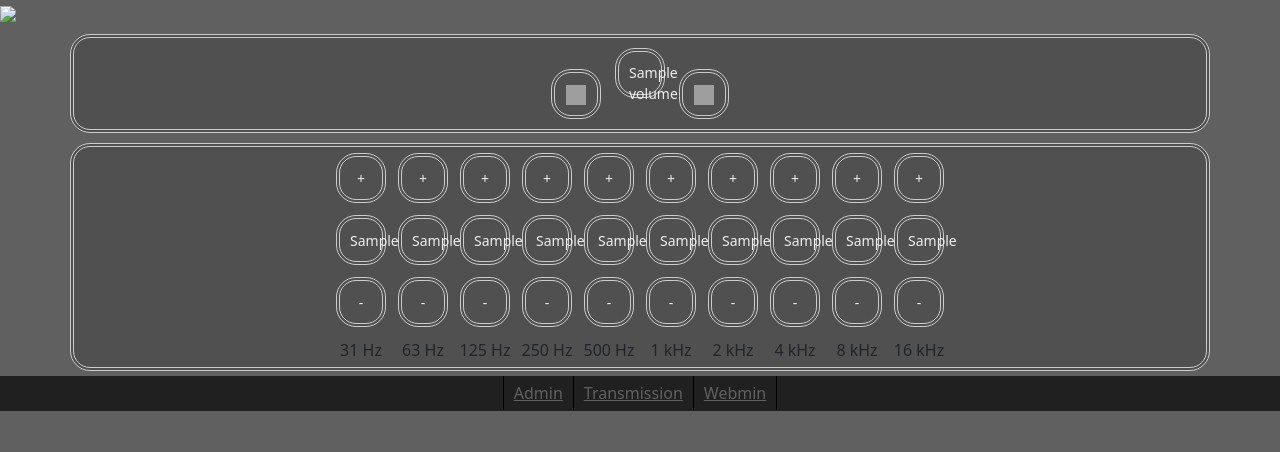
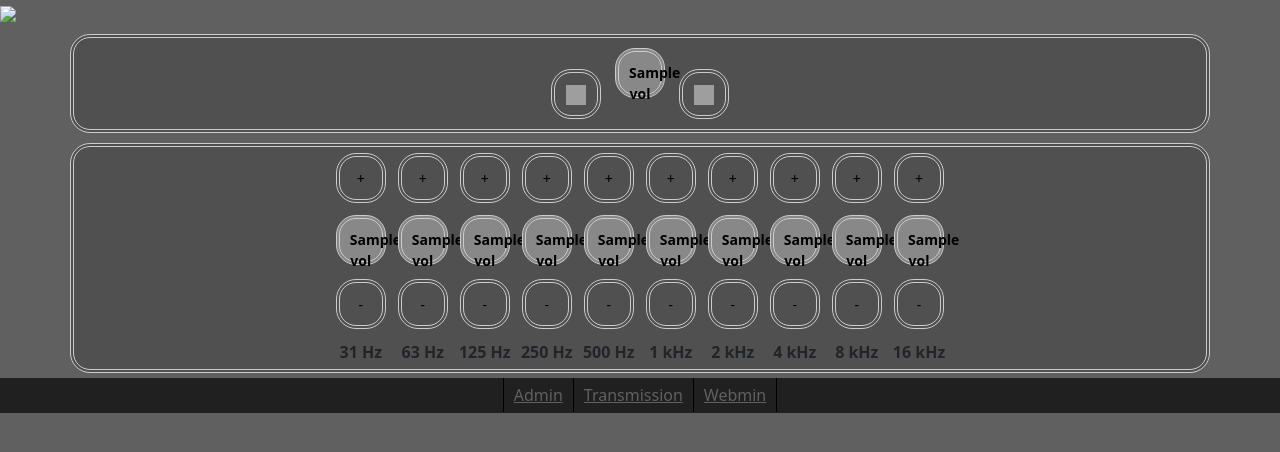
Before and after one commit to michimussato/JukeOroni, a Django app: template templates/jukeoroni/base.html in a window 1280 px wide. Shown: the top 452 px of the page. Run offline with Django 3.2, Linux system fonts and the light colour scheme; the template is opened without the code that fills it: most values are stand-ins (such as "Sample title", 1, 10 or a date in 2020); parts of the project's set-up code (start-up, migrations or seed data) failed here and were passed over; some libraries are stand-ins or nearby versions; grey boxes are pictures that could not be loaded.

Commit message:
alsa vol / eq

```diff
--- a/player/static/custom.css
+++ b/player/static/custom.css
@@ -97,7 +97,7 @@ footer {
         background-color: #505050;
         border-radius: 20px;
         border: 4px double #cccccc;
-        color: #eeeeee;
+        color: #000000;
         text-align: center;
         font-size: 14px;
         padding: 10px;
--- a/templates/jukeoroni/base.html
+++ b/templates/jukeoroni/base.html
@@ -41,7 +41,7 @@
             <tr style="border: none;">
                 <td class="td_vol_buttons" style="padding:5px;">
                     <button class="btn_vol" id="vol_down"><img width="20px" height="20px" src="https://cdn2.iconfinder.com/data/icons/media-player-ui/512/Media-Icon-5-512.png"></button>
-                    <button class="btn_vol" id="vol_reset">{{ volume }}</button>
+                    <button class="btn_vol" id="vol_reset" style="background-color:{{ volume.color }}"><b>{{ volume.vol }}</b></button>
                     <button class="btn_vol" id="vol_up"><img width="20px" height="20px" src="https://cdn2.iconfinder.com/data/icons/media-player-ui/512/Media-Icon-6-512.png"></button>
                 </td>
             </tr>
@@ -63,16 +63,16 @@
                     <td class="td_eq_buttons"><button class="btn_eq" id="up_16khz">+</button></td>
                 </tr>
                 <tr style="border: none;">
-                    <td id="display_eq_31hz"><button class="btn_eq" id="reset_31hz">{{ eq_31hz }}</button></td>
-                    <td id="display_eq_63hz"><button class="btn_eq" id="reset_63hz">{{ eq_63hz }}</button></td>
-                    <td id="display_eq_125hz"><button class="btn_eq" id="reset_125hz">{{ eq_125hz }}</button></td>
-                    <td id="display_eq_250hz"><button class="btn_eq" id="reset_250hz">{{ eq_250hz }}</button></td>
-                    <td id="display_eq_500hz"><button class="btn_eq" id="reset_500hz">{{ eq_500hz }}</button></td>
-                    <td id="display_eq_1khz"><button class="btn_eq" id="reset_1khz">{{ eq_1khz }}</button></td>
-                    <td id="display_eq_2khz"><button class="btn_eq" id="reset_2khz">{{ eq_2khz }}</button></td>
-                    <td id="display_eq_4khz"><button class="btn_eq" id="reset_4khz">{{ eq_4khz }}</button></td>
-                    <td id="display_eq_8khz"><button class="btn_eq" id="reset_8khz">{{ eq_8khz }}</button></td>
-                    <td id="display_eq_16khz"><button class="btn_eq" id="reset_16khz">{{ eq_16khz }}</button></td>
+                    <td id="display_eq_31hz"><button class="btn_eq" id="reset_31hz" style="background-color:{{ eq.eq_31hz.color }}"><b>{{ eq.eq_31hz.vol }}</b></button></td>
+                    <td id="display_eq_63hz"><button class="btn_eq" id="reset_63hz" style="background-color:{{ eq.eq_63hz.color }}"><b>{{ eq.eq_63hz.vol }}</b></button></td>
+                    <td id="display_eq_125hz"><button class="btn_eq" id="reset_125hz" style="background-color:{{ eq.eq_125hz.color }}"><b>{{ eq.eq_125hz.vol }}</b></button></td>
+                    <td id="display_eq_250hz"><button class="btn_eq" id="reset_250hz" style="background-color:{{ eq.eq_250hz.color }}"><b>{{ eq.eq_250hz.vol }}</b></button></td>
+                    <td id="display_eq_500hz"><button class="btn_eq" id="reset_500hz" style="background-color:{{ eq.eq_500hz.color }}"><b>{{ eq.eq_500hz.vol }}</b></button></td>
+                    <td id="display_eq_1khz"><button class="btn_eq" id="reset_1khz" style="background-color:{{ eq.eq_1khz.color }}"><b>{{ eq.eq_1khz.vol }}</b></button></td>
+                    <td id="display_eq_2khz"><button class="btn_eq" id="reset_2khz" style="background-color:{{ eq.eq_2khz.color }}"><b>{{ eq.eq_2khz.vol }}</b></button></td>
+                    <td id="display_eq_4khz"><button class="btn_eq" id="reset_4khz" style="background-color:{{ eq.eq_4khz.color }}"><b>{{ eq.eq_4khz.vol }}</b></button></td>
+                    <td id="display_eq_8khz"><button class="btn_eq" id="reset_8khz" style="background-color:{{ eq.eq_8khz.color }}"><b>{{ eq.eq_8khz.vol }}</b></button></td>
+                    <td id="display_eq_16khz"><button class="btn_eq" id="reset_16khz" style="background-color:{{ eq.eq_16khz.color }}"><b>{{ eq.eq_16khz.vol }}</b></button></td>
                 </tr>
                 <tr style="border: none;">
                     <td class="td_eq_buttons"><button class="btn_eq" id="down_31hz">-</button></td>
@@ -88,16 +88,16 @@
                 </tr>
                 <tr style="border: none;">
 {#                    <td class="td_eq_buttons" style="padding:5px;"></td>#}
-                    <td class="td_eq_buttons" style="padding:5px;">31 Hz</td>
-                    <td class="td_eq_buttons" style="padding:5px;">63 Hz</td>
-                    <td class="td_eq_buttons" style="padding:5px;">125 Hz</td>
-                    <td class="td_eq_buttons" style="padding:5px;">250 Hz</td>
-                    <td class="td_eq_buttons" style="padding:5px;">500 Hz</td>
-                    <td class="td_eq_buttons" style="padding:5px;">1 kHz</td>
-                    <td class="td_eq_buttons" style="padding:5px;">2 kHz</td>
-                    <td class="td_eq_buttons" style="padding:5px;">4 kHz</td>
-                    <td class="td_eq_buttons" style="padding:5px;">8 kHz</td>
-                    <td class="td_eq_buttons" style="padding:5px;">16 kHz</td>
+                    <td class="td_eq_buttons" style="padding:5px;"><b>31 Hz</b></td>
+                    <td class="td_eq_buttons" style="padding:5px;"><b>63 Hz</b></td>
+                    <td class="td_eq_buttons" style="padding:5px;"><b>125 Hz</b></td>
+                    <td class="td_eq_buttons" style="padding:5px;"><b>250 Hz</b></td>
+                    <td class="td_eq_buttons" style="padding:5px;"><b>500 Hz</b></td>
+                    <td class="td_eq_buttons" style="padding:5px;"><b>1 kHz</b></td>
+                    <td class="td_eq_buttons" style="padding:5px;"><b>2 kHz</b></td>
+                    <td class="td_eq_buttons" style="padding:5px;"><b>4 kHz</b></td>
+                    <td class="td_eq_buttons" style="padding:5px;"><b>8 kHz</b></td>
+                    <td class="td_eq_buttons" style="padding:5px;"><b>16 kHz</b></td>
                 </tr>
             </table>
         </div>
```
Also changed, not shown: player/views.py (+36 -23 lines).
